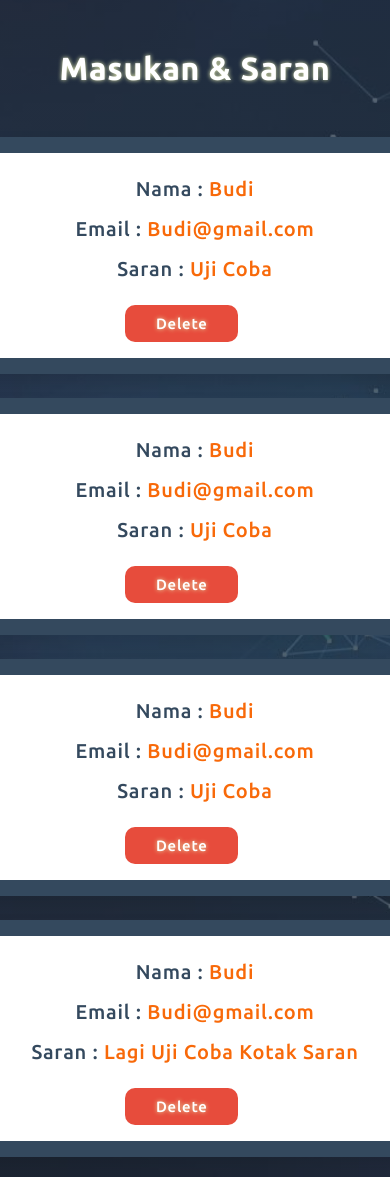
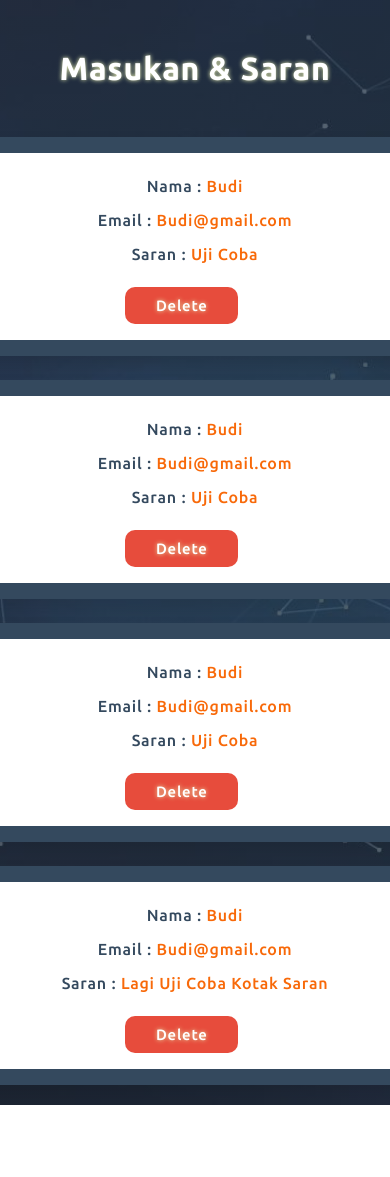
Before and after one commit to Anhar12/PA-WEB, a PHP site: page /pengguna/admin/messages.php in a window 390 px wide; the page is wider, and only the part inside the window is pictured. Shown: the part 52-1229 px from the top of that part. After the commit the page ends 1157 px from the top of that part, so only its background shows below. Run offline with PHP 8.4, Linux system fonts and the light colour scheme; a user stored in the database is signed in; data comes from the database, SQL or seed files in the repository.

Commit message:
Update messages.php

```diff
--- a/pengguna/admin/messages.php
+++ b/pengguna/admin/messages.php
@@ -73,6 +73,16 @@ if (isset($_GET['delete'])) {
       text-shadow: 0 0 4px #e5ebb2;
       text-decoration: none;
     }
+    @media screen and (max-width: 550px){
+      .messages .box-container .box p{
+        font-size: 18px;
+      }
+    }
+    @media screen and (max-width: 425px){
+      .messages .box-container .box p{
+        font-size: 16px;
+      }
+    }
   </style>
 </head>
 
```
